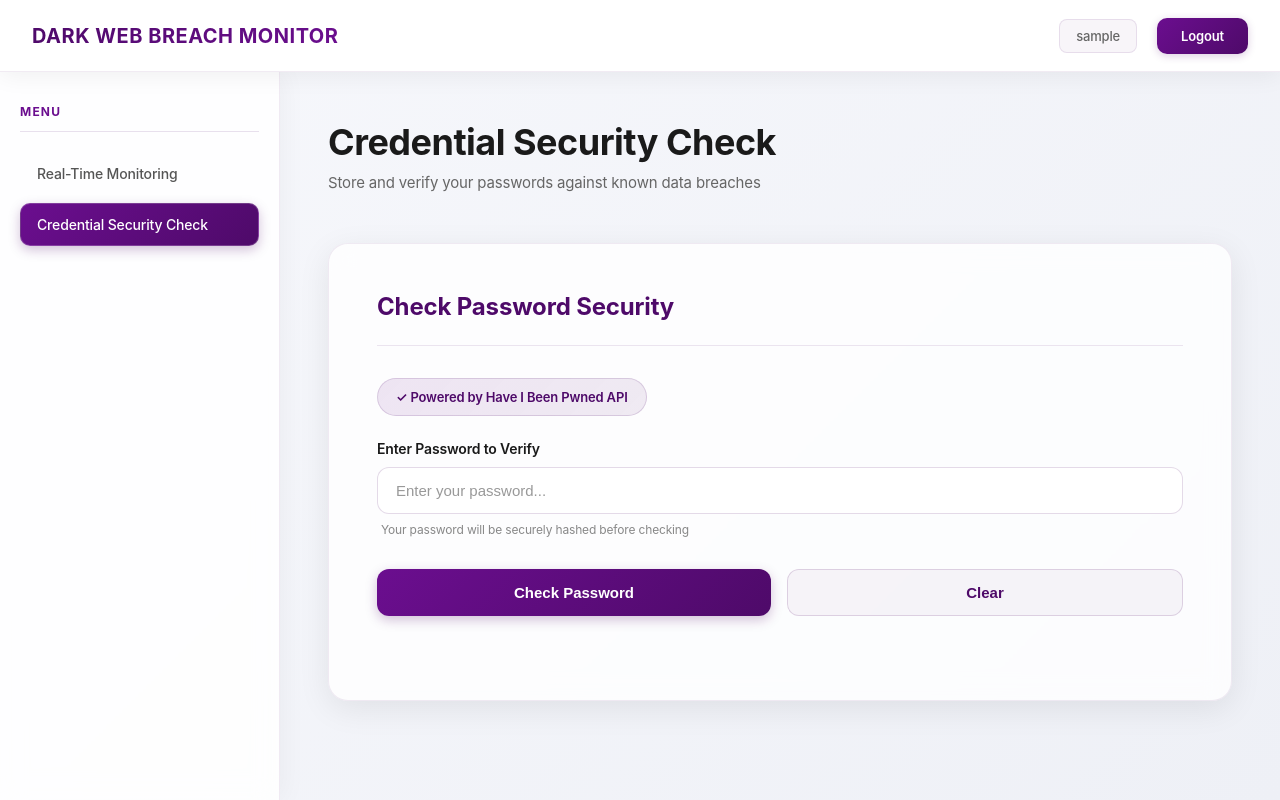
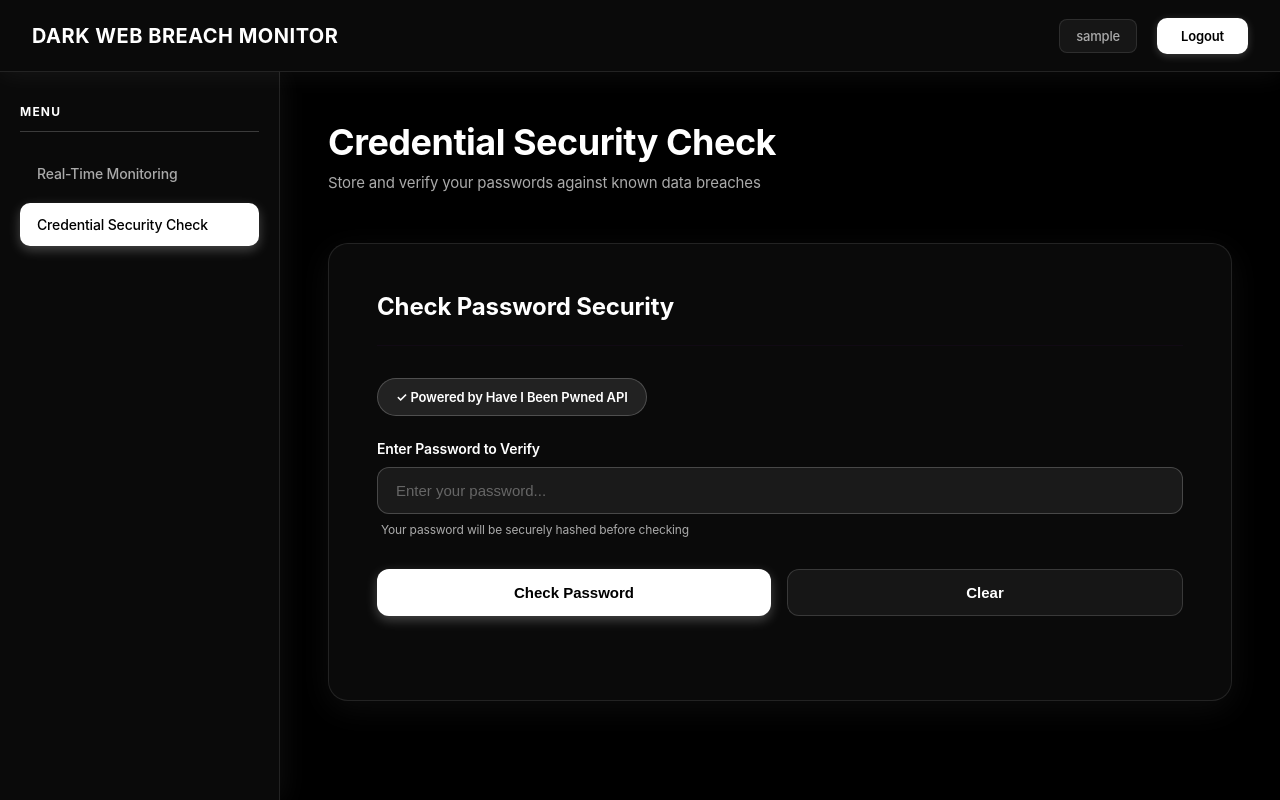
Before and after one commit to mav01-code/Dark-Web-Breach-Monitor, a Flask app: page /credential-storage in a window 1280 px wide. Run offline with Flask 3, Linux system fonts and the light colour scheme; the visitor is signed in with stand-in values (Sample User, id 1).

Commit message:
Changed color palette

```diff
--- a/DB.sql
+++ b/DB.sql
@@ -6,3 +6,5 @@ SELECT * FROM REGISTER;
 
 CREATE TABLE CREDENTIALS(EMAIL VARCHAR(20) REFERENCES REGISTER(EMAIL), PASSWORD VARCHAR(255)NOT NULL);
 SELECT * FROM CREDENTIALS;
+
+CREATE TABLE ACCOUNTS(ACCOUNT1 VARCHAR(20), PASS1 VARCHAR(20), ACCOUNT2 VARCHAR(20), PASS2 VARCHAR(20), ACCOUNT3 VARCHAR(20), PASS3 VARCHAR(20), ACCOUNT4 VARCHAR(20), PASS4 VARCHAR(20));
--- a/templates/credential-storage.html
+++ b/templates/credential-storage.html
@@ -13,23 +13,22 @@
 
         body {
             font-family: 'Inter', 'Segoe UI', -apple-system, BlinkMacSystemFont, sans-serif;
-            background: linear-gradient(135deg, #f7f8fc 0%, #eef0f6 100%);
+            background: #000000;
             min-height: 100vh;
             display: flex;
             letter-spacing: -0.01em;
         }
 
-        /* Navbar */
         .navbar {
             position: fixed;
             top: 0;
             left: 0;
             right: 0;
             height: 72px;
-            background: rgba(255, 255, 255, 0.95);
+            background: #0a0a0a;
             backdrop-filter: blur(12px);
-            border-bottom: 1px solid rgba(78, 10, 105, 0.08);
-            box-shadow: 0 4px 24px rgba(0, 0, 0, 0.06);
+            border-bottom: 1px solid rgba(255, 255, 255, 0.1);
+            box-shadow: 0 4px 24px rgba(255, 255, 255, 0.05);
             display: flex;
             justify-content: space-between;
             align-items: center;
@@ -44,10 +43,7 @@
         }
 
         .navbar-brand h1 {
-            background: linear-gradient(135deg, #4E0A69 0%, #6b0e8f 100%);
-            -webkit-background-clip: text;
-            -webkit-text-fill-color: transparent;
-            background-clip: text;
+            color: #ffffff;
             font-size: 20px;
             font-weight: 700;
             letter-spacing: 0.5px;
@@ -64,18 +60,18 @@
         }
 
         .user-email {
-            color: #666;
+            color: #aaaaaa;
             font-size: 13px;
             font-weight: 500;
             padding: 8px 16px;
-            background: rgba(78, 10, 105, 0.04);
+            background: rgba(255, 255, 255, 0.05);
             border-radius: 8px;
-            border: 1px solid rgba(78, 10, 105, 0.1);
+            border: 1px solid rgba(255, 255, 255, 0.1);
         }
 
         .btn-logout {
-            background: linear-gradient(135deg, #6b0e8f 0%, #4E0A69 100%);
-            color: white;
+            background: #ffffff;
+            color: #000000;
             border: none;
             padding: 10px 24px;
             border-radius: 10px;
@@ -84,13 +80,13 @@
             cursor: pointer;
             transition: all 0.3s cubic-bezier(0.4, 0, 0.2, 1);
             text-decoration: none;
-            box-shadow: 0 2px 8px rgba(78, 10, 105, 0.2);
+            box-shadow: 0 2px 8px rgba(255, 255, 255, 0.2);
         }
 
         .btn-logout:hover {
-            background: linear-gradient(135deg, #7012a0 0%, #5d0c7f 100%);
+            background: #e0e0e0;
             transform: translateY(-1px);
-            box-shadow: 0 6px 20px rgba(78, 10, 105, 0.35);
+            box-shadow: 0 6px 20px rgba(255, 255, 255, 0.35);
         }
 
         /* Sidebar */
@@ -100,23 +96,23 @@
             top: 72px;
             width: 280px;
             height: calc(100vh - 72px);
-            background: rgba(255, 255, 255, 0.85);
+            background: #0a0a0a;
             backdrop-filter: blur(12px);
-            border-right: 1px solid rgba(78, 10, 105, 0.08);
-            box-shadow: 4px 0 24px rgba(0, 0, 0, 0.04);
+            border-right: 1px solid rgba(255, 255, 255, 0.1);
+            box-shadow: 4px 0 24px rgba(255, 255, 255, 0.05);
             padding: 32px 20px;
             overflow-y: auto;
         }
 
         .sidebar-title {
-            color: #6b0e8f;
+            color: #ffffff;
             font-size: 12px;
             font-weight: 700;
             text-transform: uppercase;
             letter-spacing: 1.2px;
             margin-bottom: 20px;
             padding-bottom: 12px;
-            border-bottom: 1px solid rgba(78, 10, 105, 0.12);
+            border-bottom: 1px solid rgba(255, 255, 255, 0.2);
         }
 
         .sidebar-menu {
@@ -132,7 +128,7 @@
             align-items: center;
             gap: 12px;
             padding: 12px 16px;
-            color: #555;
+            color: #aaaaaa;
             text-decoration: none;
             border-radius: 10px;
             transition: all 0.25s cubic-bezier(0.4, 0, 0.2, 1);
@@ -142,16 +138,16 @@
         }
 
         .sidebar-menu a:hover {
-            background: rgba(78, 10, 105, 0.08);
-            color: #4E0A69;
-            border-color: rgba(78, 10, 105, 0.15);
+            background: rgba(255, 255, 255, 0.05);
+            color: #ffffff;
+            border-color: rgba(255, 255, 255, 0.15);
             transform: translateX(2px);
         }
 
         .sidebar-menu a.active {
-            background: linear-gradient(135deg, #6b0e8f 0%, #4E0A69 100%);
-            color: white;
-            box-shadow: 0 4px 12px rgba(78, 10, 105, 0.25);
+            background: #ffffff;
+            color: #000000;
+            box-shadow: 0 4px 12px rgba(255, 255, 255, 0.25);
             border-color: rgba(255, 255, 255, 0.2);
         }
 
@@ -170,7 +166,7 @@
         }
 
         .page-title {
-            color: #1a1a1a;
+            color: #ffffff;
             font-size: 36px;
             font-weight: 700;
             margin-bottom: 8px;
@@ -178,7 +174,7 @@
         }
 
         .page-subtitle {
-            color: #666;
+            color: #aaaaaa;
             font-size: 15px;
             font-weight: 400;
             margin-bottom: 48px;
@@ -192,12 +188,12 @@
         }
 
         .card {
-            background: rgba(255, 255, 255, 0.8);
+            background: #0a0a0a;
             backdrop-filter: blur(12px);
-            border: 1px solid rgba(78, 10, 105, 0.08);
+            border: 1px solid rgba(255, 255, 255, 0.1);
             border-radius: 20px;
             padding: 48px;
-            box-shadow: 0 8px 32px rgba(0, 0, 0, 0.08);
+            box-shadow: 0 8px 32px rgba(255, 255, 255, 0.05);
         }
 
         .card-header {
@@ -214,7 +210,7 @@
         }
 
         .card-title {
-            color: #4E0A69;
+            color: #ffffff;
             font-size: 24px;
             font-weight: 700;
         }
@@ -225,7 +221,7 @@
 
         label {
             display: block;
-            color: #1a1a1a;
+            color: #ffffff;
             font-size: 14px;
             font-weight: 600;
             margin-bottom: 10px;
@@ -239,29 +235,30 @@
         input[type="text"] {
             width: 100%;
             padding: 14px 18px;
-            border: 1px solid rgba(78, 10, 105, 0.15);
+            border: 1px solid rgba(255, 255, 255, 0.2);
             border-radius: 12px;
             font-size: 15px;
             transition: all 0.3s cubic-bezier(0.4, 0, 0.2, 1);
-            background: rgba(255, 255, 255, 0.8);
+            background: #1a1a1a;
+            color: #ffffff;
         }
 
         input[type="password"]:focus,
         input[type="text"]:focus {
             outline: none;
-            border-color: #6b0e8f;
-            box-shadow: 0 0 0 4px rgba(107, 14, 143, 0.1);
-            background: #fff;
+            border-color: #ffffff;
+            box-shadow: 0 0 0 4px rgba(255, 255, 255, 0.1);
+            background: #1a1a1a;
         }
 
         input[type="password"]::placeholder,
         input[type="text"]::placeholder {
-            color: #999;
+            color: #666;
         }
 
         .password-hint {
             font-size: 12px;
-            color: #888;
+            color: #aaaaaa;
             margin-top: 8px;
             padding-left: 4px;
         }
@@ -275,8 +272,8 @@
         .btn-primary {
             flex: 1;
             padding: 14px 24px;
-            background: linear-gradient(135deg, #6b0e8f 0%, #4E0A69 100%);
-            color: white;
+            background: #ffffff;
+            color: #000000;
             border: none;
             border-radius: 12px;
             font-size: 15px;
@@ -287,13 +284,13 @@
             align-items: center;
             justify-content: center;
             gap: 8px;
-            box-shadow: 0 4px 12px rgba(78, 10, 105, 0.25);
+            box-shadow: 0 4px 12px rgba(255, 255, 255, 0.25);
         }
 
         .btn-primary:hover {
-            background: linear-gradient(135deg, #7012a0 0%, #5d0c7f 100%);
+            background: #e0e0e0;
             transform: translateY(-2px);
-            box-shadow: 0 8px 24px rgba(78, 10, 105, 0.4);
+            box-shadow: 0 8px 24px rgba(255, 255, 255, 0.4);
         }
 
         .btn-primary:active {
@@ -309,9 +307,9 @@
         .btn-secondary {
             flex: 1;
             padding: 14px 24px;
-            background: rgba(78, 10, 105, 0.04);
-            color: #4E0A69;
-            border: 1px solid rgba(78, 10, 105, 0.15);
+            background: rgba(255, 255, 255, 0.05);
+            color: #ffffff;
+            border: 1px solid rgba(255, 255, 255, 0.15);
             border-radius: 12px;
             font-size: 15px;
             font-weight: 600;
@@ -441,13 +439,13 @@
             align-items: center;
             gap: 8px;
             padding: 10px 18px;
-            background: linear-gradient(135deg, rgba(107, 14, 143, 0.1) 0%, rgba(78, 10, 105, 0.08) 100%);
-            color: #4E0A69;
+            background: rgba(255, 255, 255, 0.1);
+            color: #ffffff;
             border-radius: 24px;
             font-size: 13px;
             font-weight: 600;
             margin-bottom: 24px;
-            border: 1px solid rgba(78, 10, 105, 0.15);
+            border: 1px solid rgba(255, 255, 255, 0.2);
         }
 
         @media (max-width: 1024px) {
```
Also changed, not shown: other parts of templates/credential-storage.html (+22 -21 lines), templates/dashboard.html (+42 -46 lines), templates/login.html (+33 -32 lines), templates/register.html (+31 -30 lines).
